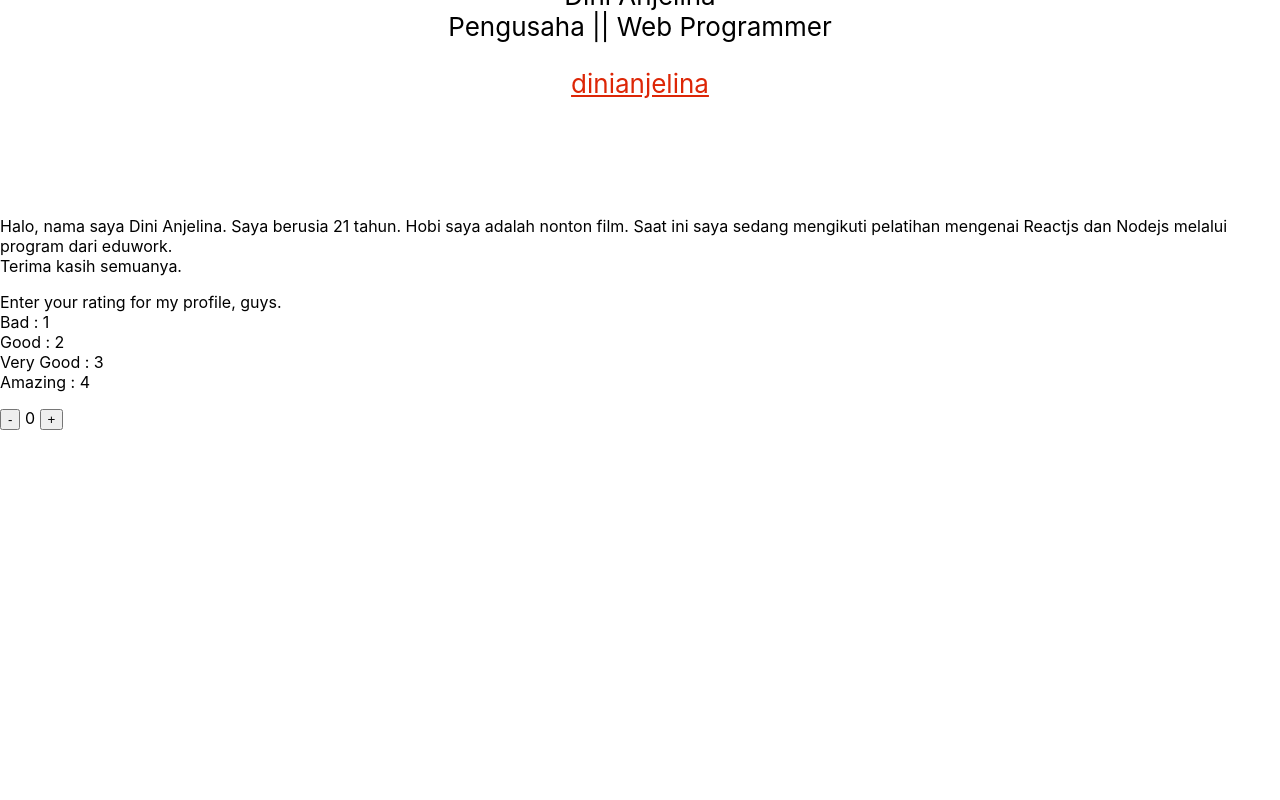
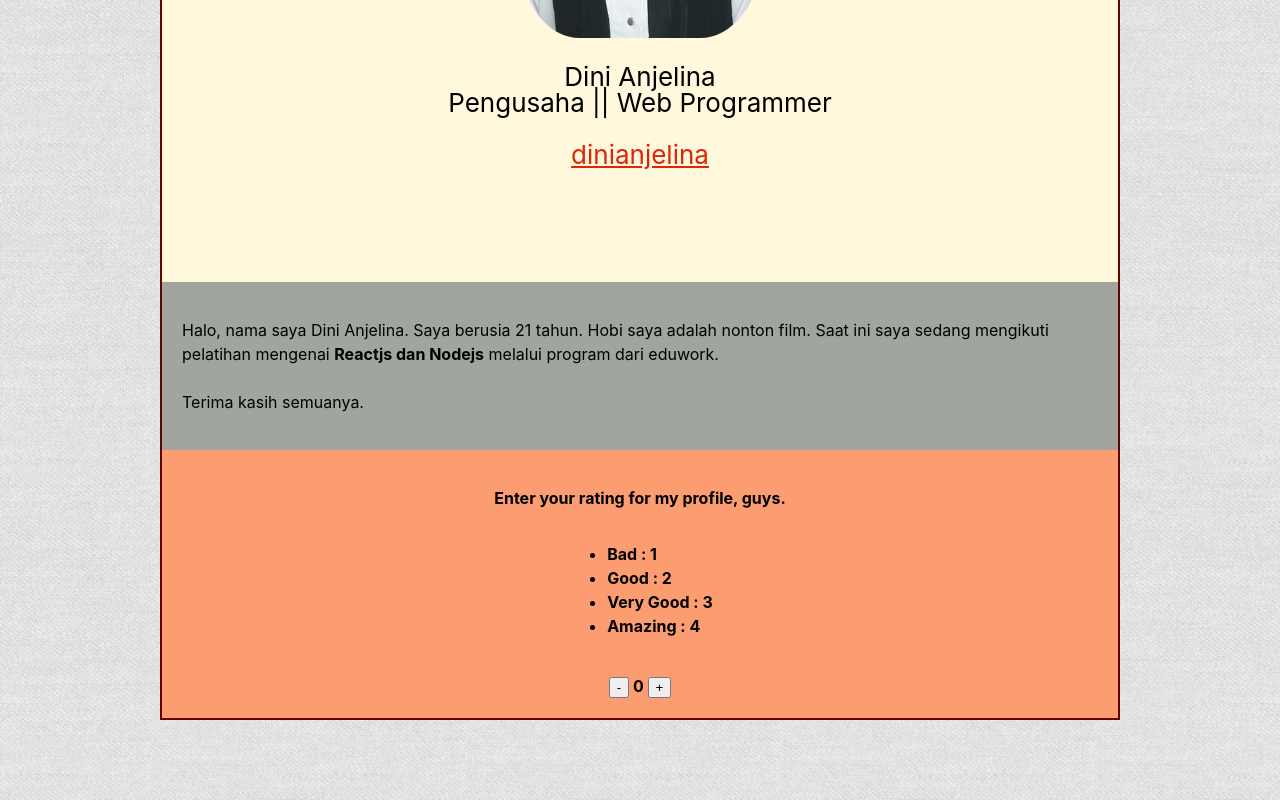
Before and after one commit to dinianjelina/eduwork-reactjs-1, a React (Create React App) app: page / in a window 1280 px wide. Shown: the part 600-1400 px from the top of the page. Before the commit the page ends 1030 px from the top, so only its background shows below. Built offline with nearby package versions, Linux system fonts and the light colour scheme.

Commit message:
Memberikan styling pada komponen

```diff
--- a/src/Tugas/BasicComponent/index.jsx
+++ b/src/Tugas/BasicComponent/index.jsx
@@ -6,7 +6,7 @@ import Header from './pembahasan/header';
 export default class BasicComponent extends React.Component {
   render() {
     return (
-      <div>
+      <div className="container">
         <Header />
         <FunctionalComponent nama="Dini Anjelina" umur={21} hobi="nonton film" materi="Reactjs dan Nodejs" />
         <ClassComponent />
--- a/src/Tugas/BasicComponent/pembahasan/ClassComponent.jsx
+++ b/src/Tugas/BasicComponent/pembahasan/ClassComponent.jsx
@@ -19,15 +19,19 @@ class ClassComponent extends React.Component {
 
   render() {
     return (
-      <div>
-        <p>
-          Enter your rating for my profile, guys.
-          <br />
-          Bad : 1 <br /> Good : 2 <br /> Very Good : 3 <br /> Amazing : 4
-        </p>
-        <button onClick={this.handleMinus}> - </button>
-        <span> {this.state.value} </span>
-        <button onClick={this.handlePlus}> + </button>
+      <div className="class-component">
+        <p>Enter your rating for my profile, guys.</p>
+        <ul>
+          <li>Bad : 1</li>
+          <li>Good : 2</li>
+          <li>Very Good : 3</li>
+          <li>Amazing : 4</li>
+        </ul>
+        <div className="button">
+          <button onClick={this.handleMinus}> - </button>
+          <span> {this.state.value} </span>
+          <button onClick={this.handlePlus}> + </button>
+        </div>
       </div>
     );
   }
--- a/src/Tugas/BasicComponent/pembahasan/FunctionalComponent.jsx
+++ b/src/Tugas/BasicComponent/pembahasan/FunctionalComponent.jsx
@@ -1,8 +1,9 @@
 const FunctionalComponent = (props) => {
   return (
-    <div>
+    <div className="functional-component">
       <p>
-        Halo, nama saya {props.nama}. Saya berusia {props.umur} tahun. Hobi saya adalah {props.hobi}. Saat ini saya sedang mengikuti pelatihan mengenai {props.materi} melalui program dari eduwork. <br /> Terima kasih semuanya.
+        Halo, nama saya {props.nama}. Saya berusia {props.umur} tahun. Hobi saya adalah {props.hobi}. Saat ini saya sedang mengikuti pelatihan mengenai <span> {props.materi}</span> melalui program dari eduwork. <br />
+        <br /> Terima kasih semuanya.
       </p>
     </div>
   );
--- a/src/Tugas/BasicComponent/pembahasan/header.jsx
+++ b/src/Tugas/BasicComponent/pembahasan/header.jsx
@@ -1,4 +1,4 @@
-import logo from '../../../dinianjelina.jpg';
+import logo from '../../img/dinianjelina.jpg';
 import './style.css';
 
 function Header() {
--- a/src/Tugas/BasicComponent/pembahasan/style.css
+++ b/src/Tugas/BasicComponent/pembahasan/style.css
@@ -4,6 +4,7 @@
 
 .Header-logo {
   height: 40vmin;
+  border-radius: 25%;
 }
 
 .Header-section {
@@ -18,3 +19,48 @@
 .Header-link {
   color: #dd2606;
 }
+
+body {
+  line-height: 1;
+  background-image: url(../../img/45degreee_fabric.png);
+}
+
+.container {
+  max-width: 960px;
+  margin: 80px auto;
+  border: 2px solid #600602;
+  box-sizing: border-box;
+  background-color: cornsilk;
+}
+
+.class-component {
+  padding: 20px;
+  padding-bottom: 20px;
+  font-weight: bold;
+  font-size: 16px;
+  line-height: 24px;
+  background-color: #fc9d71;
+  display: flex;
+  flex-direction: column;
+  align-items: center;
+  justify-content: center;
+  color: black;
+}
+
+.functional-component {
+  padding: 20px;
+  padding-bottom: 20px;
+  font-size: 16px;
+  line-height: 24px;
+  background-color: #a1a59f;
+  color: black;
+}
+
+.button {
+  padding-top: 20px;
+  display: inline;
+}
+
+span {
+  font-weight: bold;
+}
```
Also changed, not shown: src/Tugas/img/45degreee_fabric.png (added), src/Tugas/img/dinianjelina.jpg (renamed from src/dinianjelina.jpg).
